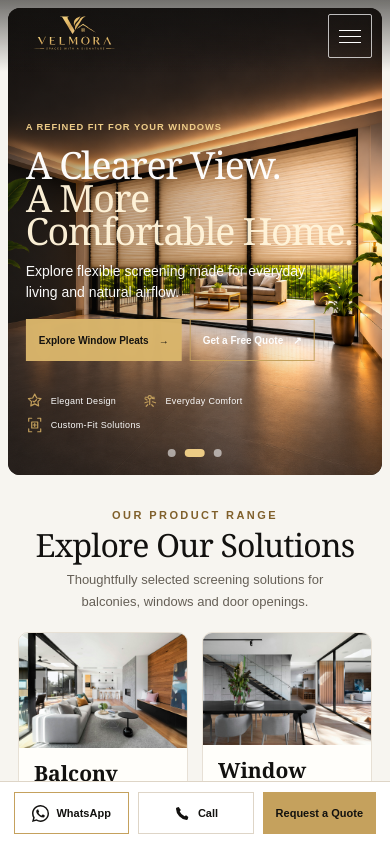
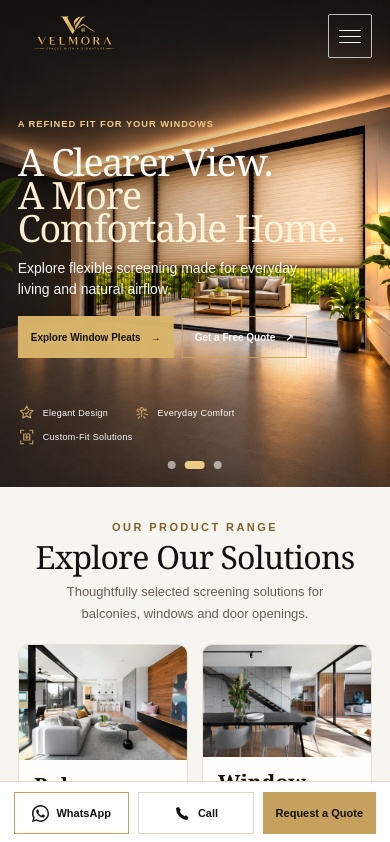
Before and after one commit to rohitkumar91131/velora-pleats, a Next.js app: page / in a window 390 px wide. Shown: the top 842 px of the page. Built offline with nearby package versions, Linux system fonts and the light colour scheme.

Commit message:
Remove spacing around homepage slider

```diff
--- a/app/globals.css
+++ b/app/globals.css
@@ -1272,8 +1272,9 @@ code {
 /* Homepage composition inspired by the Velora reference board. */
 body:has(.home-page) { background: #f7f5f0; }
 body:has(.home-page) .hero {
-  margin: 12px 14px 0;
-  border-radius: 15px;
+  margin: 0;
+  border: 0;
+  border-radius: 0;
 }
 body:has(.home-page) .hero-image { object-fit: contain; }
 body:has(.home-page) .hero-shade {
@@ -1393,7 +1394,7 @@ body:has(.home-page) .cta-button { border-radius: 7px; background: #d9b56b; }
   .home-benefit { min-height: 0; }
 }
 @media (max-width: 720px) {
-  body:has(.home-page) .hero { margin: 8px 8px 0; border-radius: 12px; }
+  body:has(.home-page) .hero { margin: 0; border-radius: 0; }
   body:has(.home-page) .product-section { padding-top: 32px; }
   .home-benefits { padding: 25px 18px; }
   .home-benefit { padding-left: 13px; }
```
